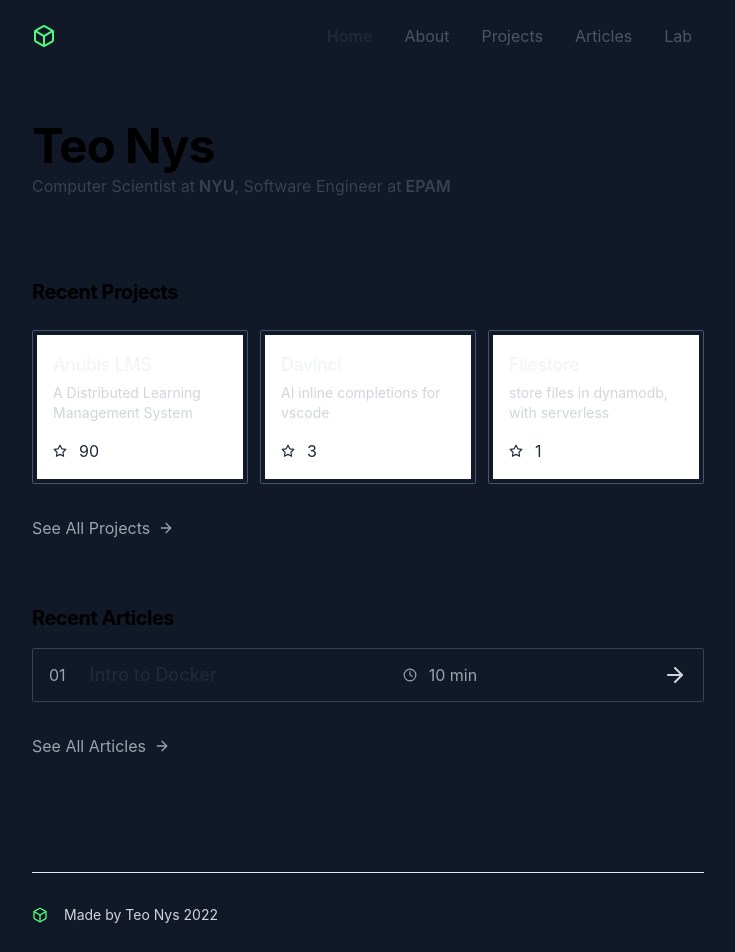
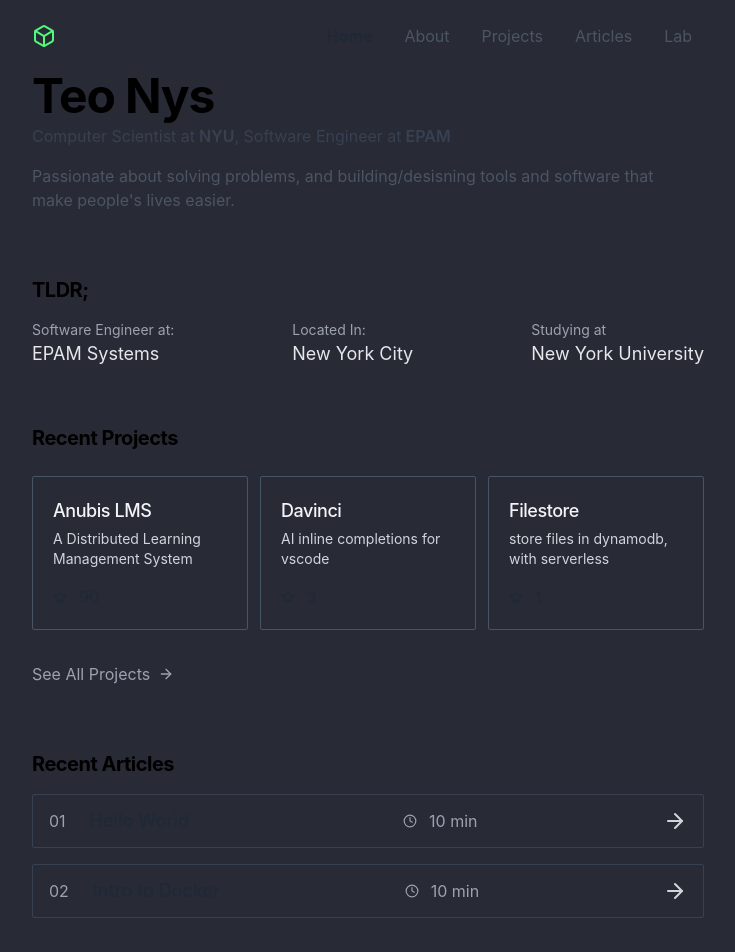
Before and after one commit to synoet/synoet.io, a Next.js app: page / in a window 1280 px wide. Shown: the top 952 px of the page, without its empty margins (272-1007 px from the left). Built offline with nearby package versions, Linux system fonts and the light colour scheme.

Commit message:
ADD TLDR

```diff
--- a/components/ArticleCard.jsx
+++ b/components/ArticleCard.jsx
@@ -9,13 +9,13 @@
       target="_blank"
       rel="noopener noreferrer"
     >
-      <div className="w-full border p-4 rounded-sm border-gray-200 border-gray-700 py-3 transform hover:scale-[1.01] transition-all">
+      <div className="w-full border p-4 rounded-sm border-gray-700 py-3 transform hover:scale-[1.01] transition-all">
         <div className="flex flex-col sm:flex-row justify-between items-center">
           <div className="flex items-center">
             <div className="text-gray-400 text-left mr-6">
               {index}
             </div>
-            <h4 className="text-lg font-medium w-full text-gray-800 dark:text-gray-100">
+            <h4 className="text-lg font-medium text-gray-800 dark:text-gray-100 w-32">
               {title}
             </h4>
           </div>
--- a/components/Layout.jsx
+++ b/components/Layout.jsx
@@ -6,14 +6,14 @@
 
 export default function Layout({children}){
   return (
-    <div className="bg-gray-900">
+    <div className="bg-background">
       <Head>
         <title>teo</title>
         <meta name="description" content="my personal website" />
         <link rel="icon" href="/favicon.ico" />
       </Head>
       <Navbar/>
-      <main className="flex flex-col justify-center px-8 bg-gray-900">
+      <main className="flex flex-col justify-center px-8 bg-background">
         {children}
         <Footer />
       </main>
--- a/components/ProjectCard.jsx
+++ b/components/ProjectCard.jsx
@@ -8,7 +8,7 @@
       href={link}
       className="transform hover:scale-[1.01] transition-all md:w-1/3 rounded-sm w-full p-1 border border-slate-600"
     >
-      <div className="flex flex-col justify-between h-full bg-white dark:bg-gray-900  p-4">
+      <div className="flex flex-col justify-between h-full p-4">
         <div className="flex flex-col justify-between mb-4">
           <h4 className="text-lg md:text-lg font-medium w-full mb-1 text-gray-100 tracking-tight">
             {title}
--- a/pages/index.jsx
+++ b/pages/index.jsx
@@ -23,11 +23,29 @@
               <span className="font-semibold"> EPAM</span>
             </h2>
             <p className="text-gray-600 dark:text-gray-400 mb-16">
-
+              Passionate about solving problems, and building/desisning tools and software that make people's lives easier.
             </p>
           </div>
         </div>
-        <h3 className="font-bold text-lg md:text-xl tracking-tight mb-6 text-black dark:text-white">
+        <h3 className="font-bold text-lg md:text-xl tracking-tight  text-black dark:text-white">
+          TLDR;
+        </h3>
+        <div className="w-full flex items-center justify-between mt-4 mb-8">
+          <div className="">
+            <h2 className="text-sm text-gray-400">Software Engineer at:</h2>
+            <h1 className="text-lg text-gray-200">EPAM Systems</h1>
+          </div>
+          <div className="">
+            <h2 className="text-sm text-gray-400">Located In:</h2>
+            <h1 className="text-lg text-gray-200">New York City</h1>
+          </div>
+          <div className="">
+            <h2 className="text-sm text-gray-400">Studying at</h2>
+            <h1 className="text-lg text-gray-200">New York University</h1>
+          </div>
+        </div>
+
+        <h3 className="font-bold text-lg md:text-xl tracking-tight mb-6 mt-6 text-black dark:text-white">
           Recent Projects
         </h3>
         <div className="w-full flex gap-3 flex-col md:flex-row">
@@ -60,12 +78,20 @@
         <h3 className="font-bold text-lg md:text-xl tracking-tight mb-4 mt-16 text-black dark:text-white">
           Recent Articles
         </h3>
+        <div className="w-full flex flex-col gap-4">
           <ArticleCard
             index="01"
+            href="https://www.google.com"
+            title="Hello World"
+            length={10}
+          />
+          <ArticleCard
+            index="02"
             href="https://www.google.com"
             title="Intro to Docker"
             length={10}
           />
+        </div>
         <Link href="/blog">
           <a className="flex mt-8 text-gray-400 leading-7 rounded-lg hover:text-gray-800 dark:hover:text-gray-200 transition-all h-6 items-center">
             See All Articles
--- a/tailwind.config.js
+++ b/tailwind.config.js
@@ -3,6 +3,7 @@
   theme: {
     extend: {
       colors: {
+        background: '#282a36',
         green: '#50fa7b',
       }
     },
```
Lines whose indentation alone changed are shown as unchanged.
